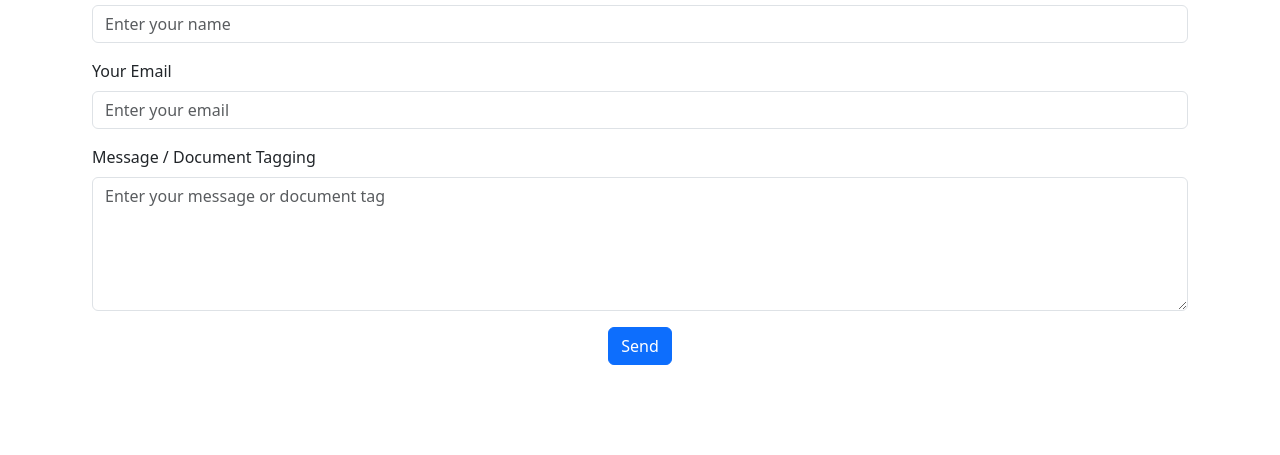
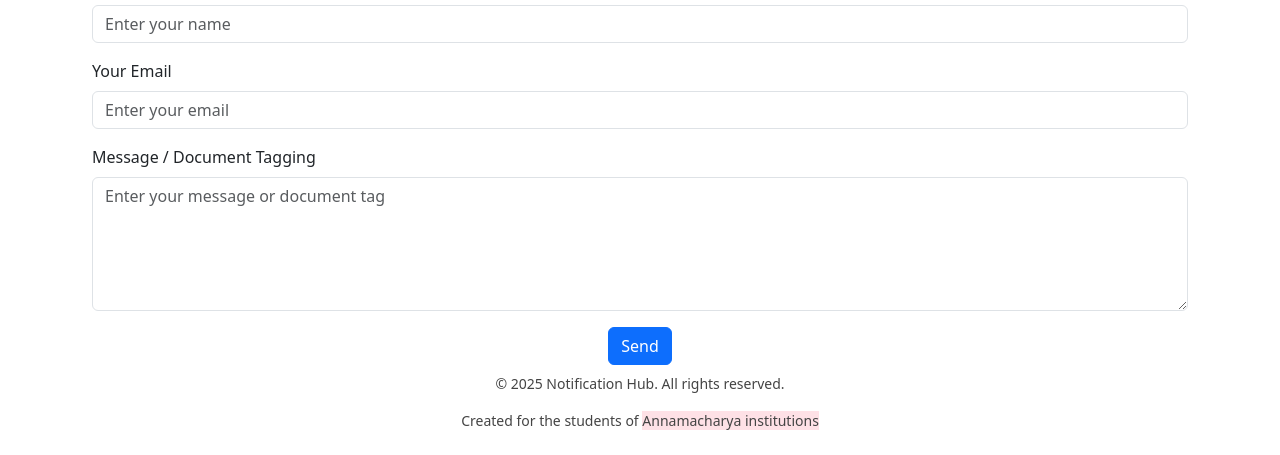
Before and after one commit to prashanth837/not, a plain HTML site: page contactus.html in a window 1280 px wide. Shown: the part 365-820 px from the top of the page. Drawn offline with nearby package versions, Linux system fonts and the light colour scheme.

Commit message:
css changed

```diff
--- a/contactus.html
+++ b/contactus.html
@@ -78,5 +78,12 @@
 
     </form>
   </main>
+  <footer class="footer">
+  <div class="footer-content">
+    <p>&copy; 2025 Notification Hub. All rights reserved.</p>
+    <p>Created for the students of <span style="background-color: #FEE1E6;">Annamacharya institutions</span></p>
+
+  </div>
+</footer>
 </body>
 </html>
```
